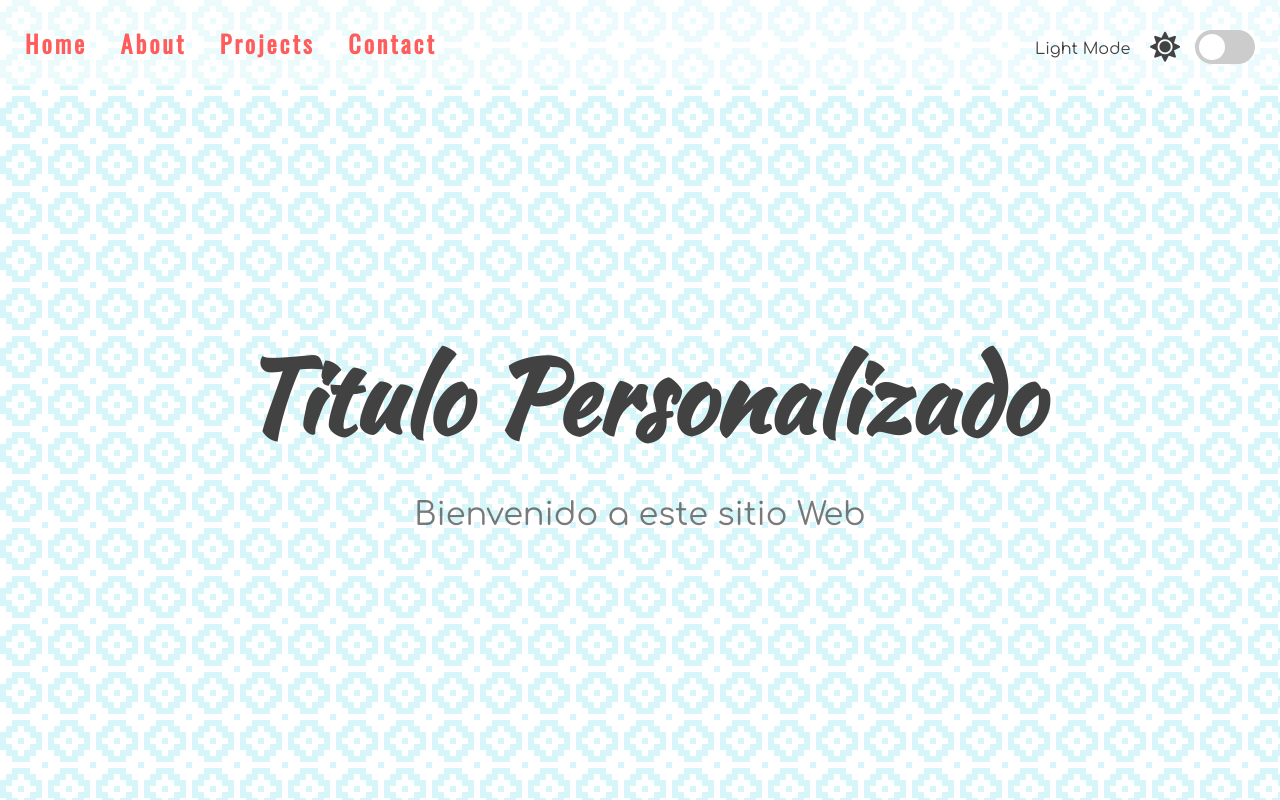
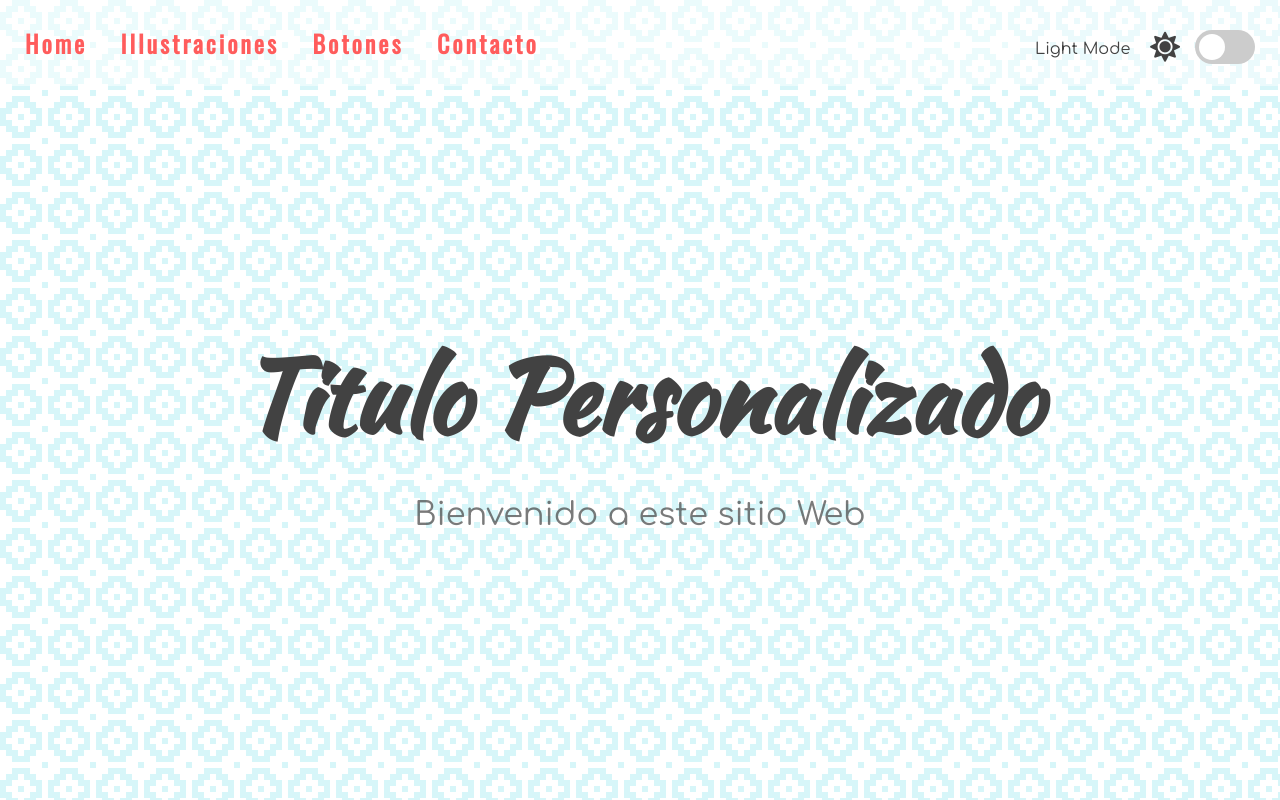
Before and after one commit to chrisBalher/Modo-Claro-Oscuro, a plain HTML site: page index.html in a window 1280 px wide. Shown: the top 800 px of the page. Drawn offline with nearby package versions, Linux system fonts and the light colour scheme.

Commit message:
actualizado

```diff
--- a/index.html
+++ b/index.html
@@ -23,9 +23,9 @@
     <!-- Navigation -->
     <nav id="nav">
         <a href="#home" class="href">Home</a>
-        <a href="#about" id="href">About</a>
-        <a href="#projects" >Projects</a>
-        <a href="#contact" >Contact</a>
+        <a href="#about" id="href">Illustraciones</a>
+        <a href="#projects" >Botones</a>
+        <a href="#contact" >Contacto</a>
     </nav>
     <!-- Home Section -->
     <section id="home">
--- a/style.css
+++ b/style.css
@@ -25,7 +25,7 @@
 
 html {
   box-sizing: border-box;
-  scroll-behavior: smooth; //Hace que se desplace suavemente entre secciones
+  scroll-behavior: smooth;
 }
 
 body {
```
